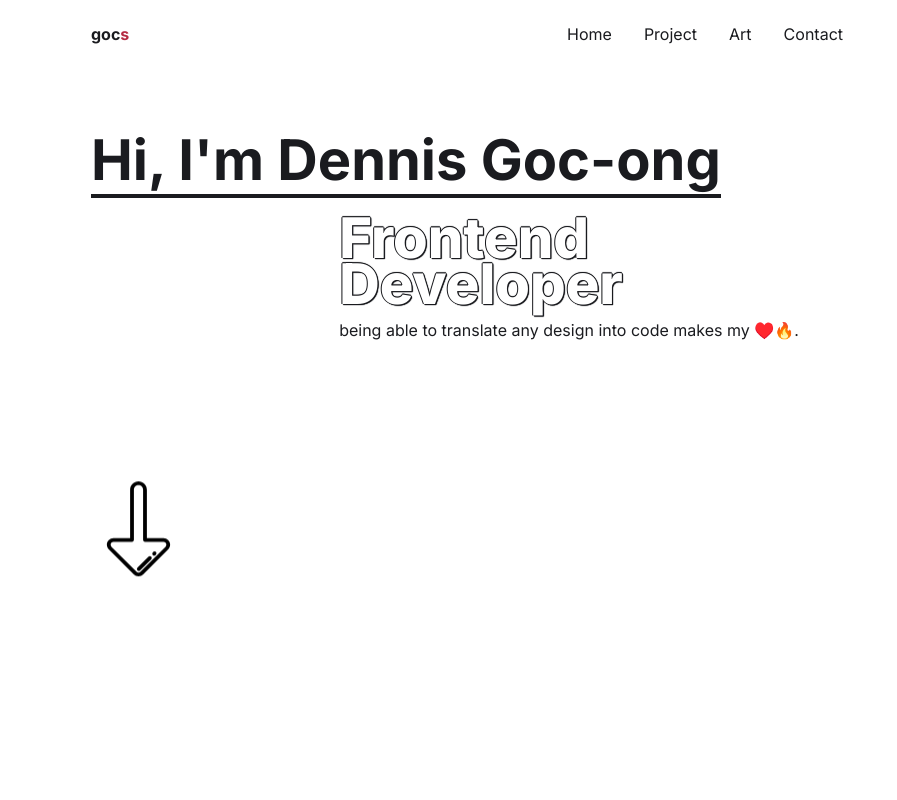
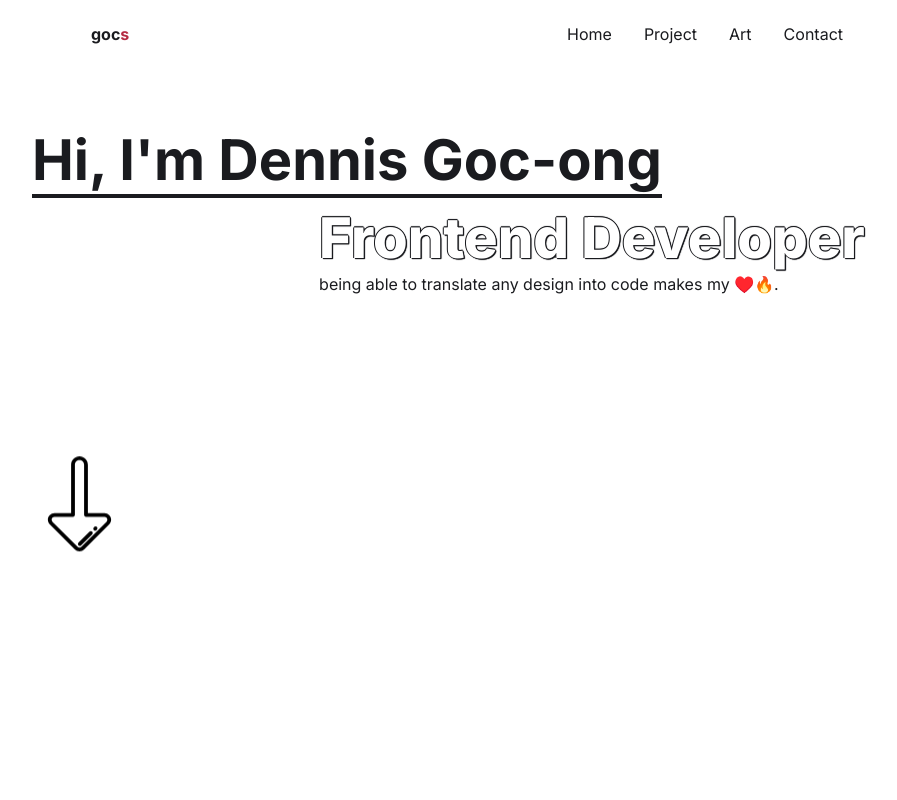
Before and after one commit to m-dennisgocong/gocs, a React (Vite) app: page / in a window 1280 px wide. Shown: the top 800 px of the page, without its empty margins (173-1070 px from the left). Built offline with nearby package versions, Linux system fonts and the light colour scheme.

Commit message:
refactor: remove scss import and one media query
Adjust main root using width instead of margin and media query for 992px is unnecessary.

BREAKING CHANGE
Before this the import scss variable is use to adjust the main root and media query for 992px is unnecessary

```diff
--- a/src/App.scss
+++ b/src/App.scss
@@ -1,5 +1,3 @@
-@import './_variables.scss';
-
 #root {
   display: grid;
   max-width: 1280px;
@@ -8,20 +6,11 @@
 }
 @media (min-width: 768px) {
   #root{
-    margin: 0 $margin-container;
+    width: 740px;
   }
-
 }
-@media (min-width: 992px) {
-  #root{
-    margin: 0 $margin-container * 2;
-  }
-
-}
-
 @media (min-width: 1279px) {
   #root{
-    margin: 0 $margin-container * 3.3;
+    width: 870px;
   }
-
 }
```
